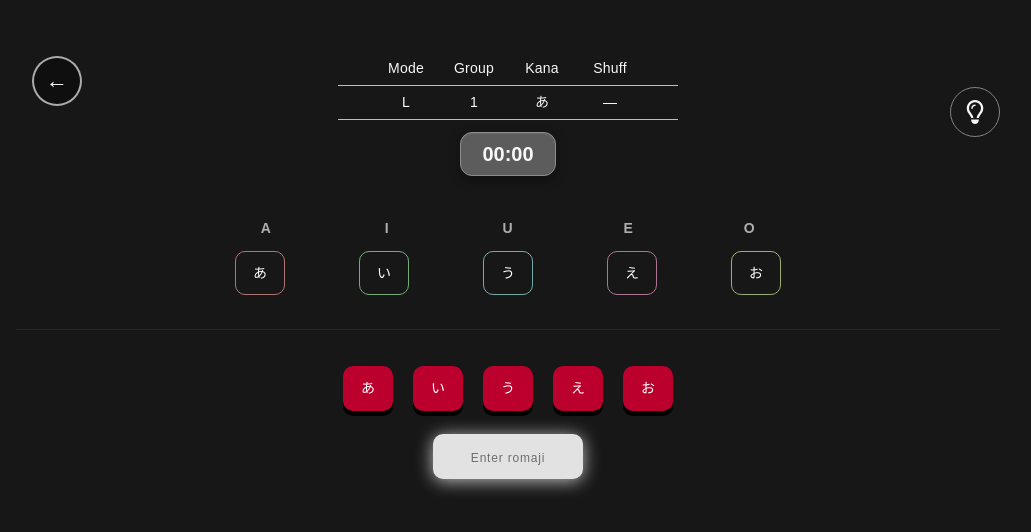
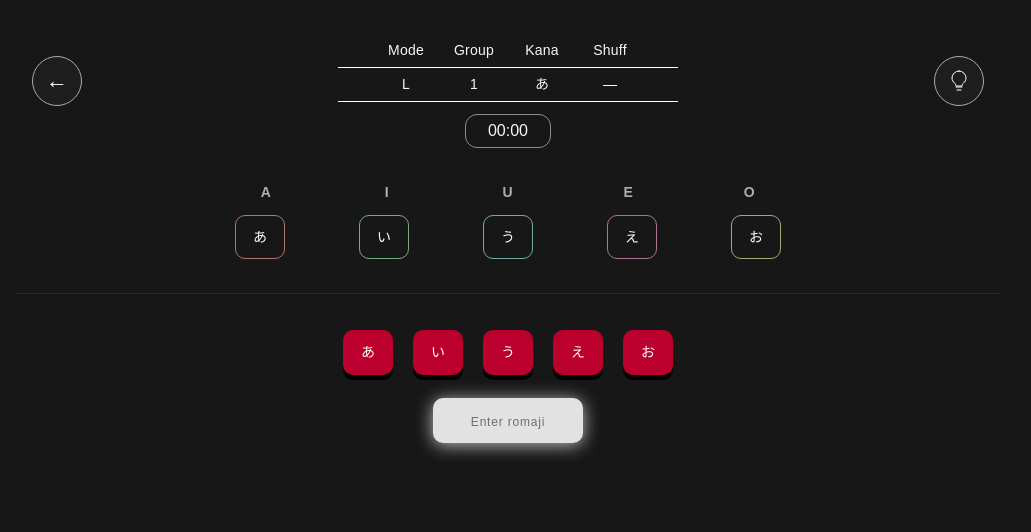
Before and after one commit to joejamsky/LanguageTrainer, a React (Create React App) app in the folder language-learner/: page /game in a window 1280 px wide. Shown: the top 532 px of the page, without its empty margins (132-1163 px from the left). Built offline with nearby package versions, Linux system fonts and the light colour scheme.

Commit message:
refactor header

```diff
--- a/language-learner/src/Components/AppHeader.jsx
+++ b/language-learner/src/Components/AppHeader.jsx
@@ -3,7 +3,7 @@ import { Link, useNavigate } from "react-router-dom";
 import "@fortawesome/fontawesome-free/css/all.css";
 import "../Styles/AppHeader.scss";
 
-const AppHeader = ({ showHome = true }) => {
+const AppHeader = ({ showHome = true, children }) => {
   const navigate = useNavigate();
 
   const handleBack = () => {
@@ -16,14 +16,22 @@ const AppHeader = ({ showHome = true }) => {
 
   return (
     <div className="app-header">
-      <button type="button" className="app-header__button" onClick={handleBack} aria-label="Go back">
+      <div className="app-header-buttons">
+        <button
+          type="button"
+          className="app-header-button"
+          onClick={handleBack}
+          aria-label="Go back"
+        >
           <span aria-hidden="true">←</span>
         </button>
         {showHome && (
-        <Link to="/" className="app-header__button" aria-label="Go home">
+          <Link to="/" className="app-header-button" aria-label="Go home">
             <i className="fas fa-home" aria-hidden="true"></i>
           </Link>
         )}
+      </div>
+      {children ? <div className="app-header-extras">{children}</div> : null}
     </div>
   );
 };
--- a/language-learner/src/Components/GameHeader.jsx
+++ b/language-learner/src/Components/GameHeader.jsx
@@ -6,9 +6,10 @@ import MobileHint from "./MobileHint.jsx";
 const GameHeader = () => {
   return (
     <div className="UI-header">
-      <AppHeader showHome={false} />
+      <AppHeader showHome={false}>
+        <MobileHint />
+      </AppHeader>
       <Timer />
-      <MobileHint />
     </div>
   );
 };
--- a/language-learner/src/Components/MobileHint.jsx
+++ b/language-learner/src/Components/MobileHint.jsx
@@ -27,7 +27,7 @@ const MobileHint = () => {
     return (
         <div className="mobile-hint-container">
           <button
-              className={`mobile-hint-button ${touched ? 'active' : ''}`}
+              className={`app-header-button mobile-hint-button ${touched ? 'active' : ''}`}
               type="button"
               onTouchStart={handleTouchStart}
               onTouchEnd={handleTouchEnd}
@@ -35,7 +35,21 @@ const MobileHint = () => {
               onMouseUp={handleTouchEnd}
               onMouseLeave={handleTouchEnd}
           >
-              <i className="fa-regular fa-lightbulb"></i>
+              <svg
+                className="mobile-hint-icon"
+                xmlns="http://www.w3.org/2000/svg"
+                viewBox="0 0 24 24"
+                fill="none"
+                stroke="currentColor"
+                strokeWidth="1"
+                strokeLinecap="round"
+                strokeLinejoin="round"
+                aria-hidden="true"
+              >
+                <path d="M9 18h6" />
+                <path d="M10 21h4" />
+                <path d="M12 2a7 7 0 0 0-7 7c0 2.4 1.2 3.8 2.5 5s1 2 1.5 3h6c.5-1 0-1.9 1.5-3 1.3-1.2 2.5-2.6 2.5-5a7 7 0 0 0-7-7z" />
+              </svg>
           </button>
         </div>
     );
--- a/language-learner/src/Styles/App.scss
+++ b/language-learner/src/Styles/App.scss
@@ -63,18 +63,15 @@ hr{
 }
 
 button {
-    font-size: 15px;
     color: white;
-    background: #5d5d5d;
-    padding: 0 10px;
     cursor: pointer;
     border: none;
 }
 
 .UI-header {
     width: 100%;
-    min-height: 120px;
-    padding: 18px 24px 8px;
+    // min-height: 120px;
+    // padding: 18px 24px 8px;
     position: relative;
     z-index: 10000;
     display: flex;
--- a/language-learner/src/Styles/AppHeader.scss
+++ b/language-learner/src/Styles/AppHeader.scss
@@ -10,7 +10,24 @@
   pointer-events: none;
   z-index: 10;
 
-  .app-header__button {
+  .app-header-buttons,
+  .app-header-extras {
+    display: flex;
+    justify-content: space-between;
+    align-items: center;
+    gap: 12px;
+    pointer-events: auto;
+  }
+
+  .app-header-buttons{
+    width: 100%;
+  }
+
+  .app-header-extras {
+    justify-self: flex-end;
+  }
+
+  .app-header-button {
     pointer-events: auto;
     display: inline-flex;
     align-items: center;
@@ -18,22 +35,26 @@
     width: 50px;
     height: 50px;
     border-radius: 50%;
-    border: 2px solid rgba(255, 255, 255, 0.65);
-    background: rgba(0, 0, 0, 0.35);
+    border: 1px solid rgb(170, 170, 170);
+    background: #1e1e1e;
     color: #fff;
     font-size: 22px;
     font-weight: 600;
     text-decoration: none;
-    transition: border-color 0.2s ease, background 0.2s ease, transform 0.2s ease;
   }
 
-  .app-header__button:hover,
-  .app-header__button:focus-visible {
-    border-color: rgba(255, 255, 255, 0.85);
-    background: rgba(0, 0, 0, 0.55);
+  .app-header-button:hover,
+  .app-header-button:focus-visible {
+    box-shadow: 0px 0px 2px 0px white;
+    transform: translateY(-2px);
   }
 
-  .app-header__button > * {
+  .app-header-button:active{
+    box-shadow: inset 0px 0px 4px 2px white, 0px 0px 8px 2px white;
+    transform: translateY(2px);
+  }
+
+  .app-header-button > * {
     line-height: 1;
   }
 }
--- a/language-learner/src/Styles/MobileHint.scss
+++ b/language-learner/src/Styles/MobileHint.scss
@@ -1,33 +1,13 @@
 .mobile-hint-container {
-  position: absolute;
-  top: 50%;
-  right: 0;
-  transform: translateY(-50%);
+  display: flex;
+  pointer-events: auto;
 }
 
 .mobile-hint-button {
-  display: flex;
-  justify-content: center;
-  align-items: center;
-  width: 50px;
-  height: 50px;
-  border-radius: 50%;
-  border: 1px solid rgba(150, 150, 150, 0.85);
-  background: transparent;
-  font-size: 24px;
-  color: #f7f7f7;
-  transition: border-color 0.2s ease, background-color 0.2s ease, transform 0.2s ease,
-    box-shadow 0.2s ease;
+  font-size: 20px;
 }
 
-.mobile-hint-button:hover,
-.mobile-hint-button:focus-visible {
-  background: rgba(255, 255, 255, 0.06);
-  border-color: rgba(200, 200, 200, 0.9);
-  transform: translateY(-1px);
+.mobile-hint-icon {
+  width: 24px;
+  height: 24px;
 }
-
-.mobile-hint-button.active {
-  background: rgba(255, 255, 255, 0.08);
-  box-shadow: inset 0 0 0 2px rgba(0, 0, 0, 0.2);
-}
--- a/language-learner/src/Styles/Timer.scss
+++ b/language-learner/src/Styles/Timer.scss
@@ -32,36 +32,25 @@
 }
 
 .level-divider {
-  width: clamp(280px, 48vw, 340px);
+  width: clamp(240px, 48vw, 340px);
   height: 1px;
-  background: rgba(255, 255, 255, 0.72);
+  background: rgb(255, 255, 255);
 }
 
 .timer-pill {
-  min-width: 96px;
-  padding: 6px 16px;
+  min-width: 86px;
+  padding: 4px;
   border-radius: 12px;
-  background: #5c5c5c;
   border: 1px solid #8d8d8d;
-  font-size: 20px;
-  font-weight: 700;
-  box-shadow: 0 4px 12px rgba(0, 0, 0, 0.35),
-    inset 0 1px 0 rgba(255, 255, 255, 0.08);
+  font-size: 16px;
 }
 
 @media only screen and (max-width: vars.$breakpoint-tablet) {
-  .level-row {
-    gap: 12px;
-    font-size: 16px;
+  .timer-container{
+    gap: 8px;
   }
 
-  .level-divider {
-    width: 90vw;
-    max-width: 340px;
-  }
-
-  .timer-pill {
-    font-size: 18px;
-    padding: 6px 12px;
+  .level-info {
+    gap: 2px;
   }
 }
```
Lines whose indentation alone changed are shown as unchanged.
